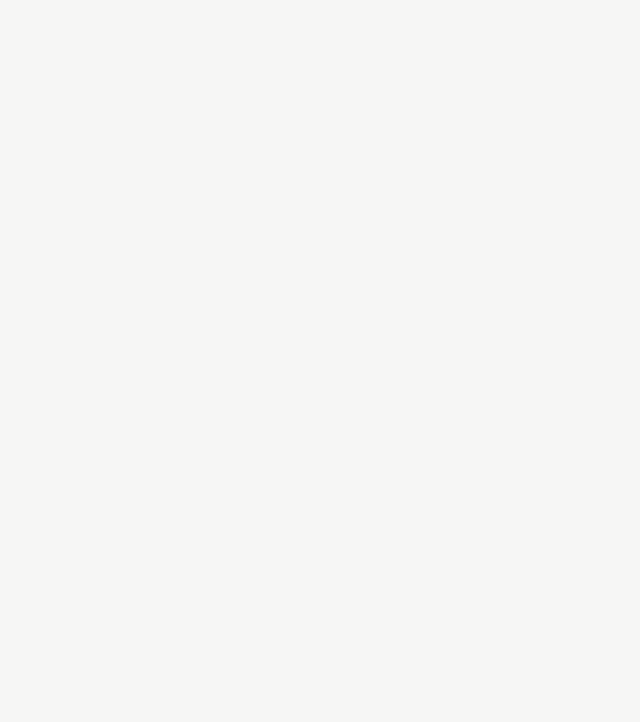
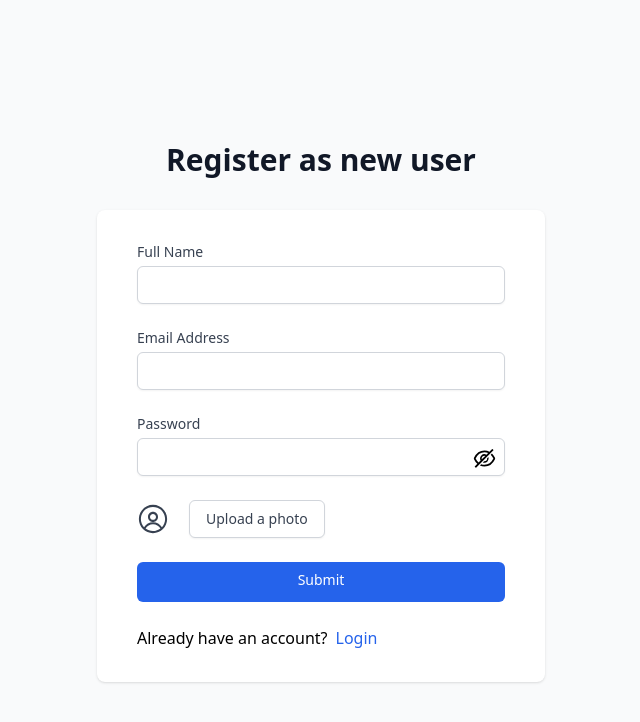
Before and after one commit to KoushikDuttaHih7/Multi-Ventor-Frontend, a React (Create React App) app: page /sign-up in a window 1280 px wide. Before the commit this address had no page. Shown: the top 722 px of the page, without its empty margins (319-959 px from the left). Built offline with nearby package versions, Linux system fonts and the light colour scheme.

Commit message:
Signup Page Frontend

```diff
--- a/src/App.js
+++ b/src/App.js
@@ -1,13 +1,14 @@
 import React from "react";
 import "./App.css";
 import { BrowserRouter, Routes, Route } from "react-router-dom";
-import { LoginPage } from "./Routes.js";
+import { LoginPage, SignUpPage } from "./Routes.js";
 
 const App = () => {
   return (
     <BrowserRouter>
       <Routes>
         <Route path="/login" element={<LoginPage />} />
+        <Route path="/sign-up" element={<SignUpPage />} />
       </Routes>
     </BrowserRouter>
   );
--- a/src/Routes.js
+++ b/src/Routes.js
@@ -1,3 +1,4 @@
-import LoginPage from "./pages/LoginPage.jsx";
+import LoginPage from "./pages/LoginPage";
+import SignUpPage from "./pages/SignUpPage";
 
-export { LoginPage };
+export { LoginPage, SignUpPage };
--- /dev/null
+++ b/src/components/Signup/Signup.jsx
@@ -0,0 +1,158 @@
+import React, { useState } from "react";
+import { AiOutlineEye, AiOutlineEyeInvisible } from "react-icons/ai";
+import { RxAvatar } from "react-icons/rx";
+import styles from "../../styles/styles";
+import { Link } from "react-router-dom";
+
+const SignUp = () => {
+  const [name, setName] = useState("");
+  const [email, setEmail] = useState("");
+  const [password, setPassword] = useState("");
+  const [visible, setVisible] = useState(false);
+  const [avatar, setAvatar] = useState(null);
+
+  const handleSubmit = () => {
+    console.log("rrr");
+  };
+
+  const handleFileInputChange = (e) => {
+    const file = e.target.files[0];
+    setAvatar(file);
+  };
+
+  return (
+    <div className="min-h-screen bg-gray-50 flex flex-col justify-center py-12 sm:px-6 lg:px-8">
+      <div className="sm:mx-auto sm:w-full sm:max-w-md">
+        <h2 className="mt-6 text-center text-3xl font-extrabold text-gray-900">
+          Register as new user
+        </h2>
+      </div>
+      <div className="mt-8 sm:mx-auto sm:w-full sm:max-w-md">
+        <div className="bg-white py-8 px-4 shadow sm:rounded-lg sm:px-10 ">
+          <form className="space-y-6">
+            <div>
+              <label
+                htmlFor="name"
+                className="block text-sm font-medium text-gray-700"
+              >
+                Full Name
+              </label>
+              <div className="mt-1">
+                <input
+                  type="text"
+                  name="text"
+                  autoComplete="name"
+                  required
+                  value={name}
+                  onChange={(e) => setName(e.target.value)}
+                  className="apperance-name block w-full px-3 py-2 border border-gray-300 rounded-md shadow-sm placeholder:-gray-400 focus-outline-none focus:ring-blue-500 focus:border-blue-500 sm:text-sm"
+                />
+              </div>
+            </div>
+            <div>
+              <label
+                htmlFor="email"
+                className="block text-sm font-medium text-gray-700"
+              >
+                Email Address
+              </label>
+              <div className="mt-1">
+                <input
+                  type="email"
+                  name="email"
+                  autoComplete="email"
+                  required
+                  value={email}
+                  onChange={(e) => setEmail(e.target.value)}
+                  className="apperance-name block w-full px-3 py-2 border border-gray-300 rounded-md shadow-sm placeholder:-gray-400 focus-outline-none focus:ring-blue-500 focus:border-blue-500 sm:text-sm"
+                />
+              </div>
+            </div>
+            <div>
+              <label
+                htmlFor="password"
+                className="block text-sm font-medium text-gray-700"
+              >
+                Password
+              </label>
+              <div className="mt-1 relative">
+                <input
+                  type={visible ? "text" : "password"}
+                  name="password"
+                  autoComplete="current-password"
+                  required
+                  value={password}
+                  onChange={(e) => setPassword(e.target.value)}
+                  className="apperance-name block w-full px-3 py-2 border border-gray-300 rounded-md shadow-sm placeholder:-gray-400 focus-outline-none focus:ring-blue-500 focus:border-blue-500 sm:text-sm"
+                />
+                {visible ? (
+                  <AiOutlineEye
+                    className="absolute right-2 top-2 cursor-pointer"
+                    size={25}
+                    onClick={() => setVisible(false)}
+                  />
+                ) : (
+                  <AiOutlineEyeInvisible
+                    className="absolute right-2 top-2 cursor-pointer"
+                    size={25}
+                    onClick={() => setVisible(true)}
+                  />
+                )}
+              </div>
+            </div>
+            <div>
+              <label
+                htmlFor="avatar"
+                className="block text-sm font-medium text-gray-700"
+              >
+                <div className="mt-2 flex items-center ">
+                  <span className="inline-block h-8 w-8 rounded-full overflow-hidden">
+                    {avatar ? (
+                      <img
+                        src={URL.createObjectURL(avatar)}
+                        alt="avatar"
+                        className="h-full w-full object-cover rounded-full"
+                      />
+                    ) : (
+                      <RxAvatar className="h-8 w-8" />
+                    )}
+                  </span>
+                  <label
+                    htmlFor="file-input"
+                    className="ml-5 flex items-center justify-center px-4 py-2 border border-gray-300 rounded-md shadow-sm text-sm font-medium text-gray-700 bg-white hover:bg-gray-50"
+                  >
+                    <span>Upload a photo</span>
+                    <input
+                      type="file"
+                      name="avatar"
+                      id="file-input"
+                      accept=".jpg,.jpeg,.png"
+                      onChange={handleFileInputChange}
+                      className="sr-only"
+                    />
+                  </label>
+                </div>
+              </label>
+            </div>
+            <div>
+              <button
+                type="submit"
+                className="group relative w-full h-[40px] flex justify-center py-2 px-4 border-transparent text-sm font-medium rounded-md text-white bg-blue-600 hover:bg-blue-700"
+              >
+                Submit
+              </button>
+            </div>
+            <div className={`${styles.noramlFlex} w-full`}>
+              <h4>Already have an account?</h4>
+              <Link to="/login" className="text-blue-600 pl-2">
+                Login
+              </Link>
+            </div>
+          </form>
+        </div>
+      </div>
+    </div>
+  );
+};
+
+export default SignUp;
--- /dev/null
+++ b/src/pages/SignUpPage.jsx
@@ -0,0 +1,12 @@
+import React from "react";
+import Signup from "../components/Signup/Signup.jsx";
+
+const SignUpPage = () => {
+  return (
+    <div>
+      <Signup />
+    </div>
+  );
+};
+
+export default SignUpPage;
```
